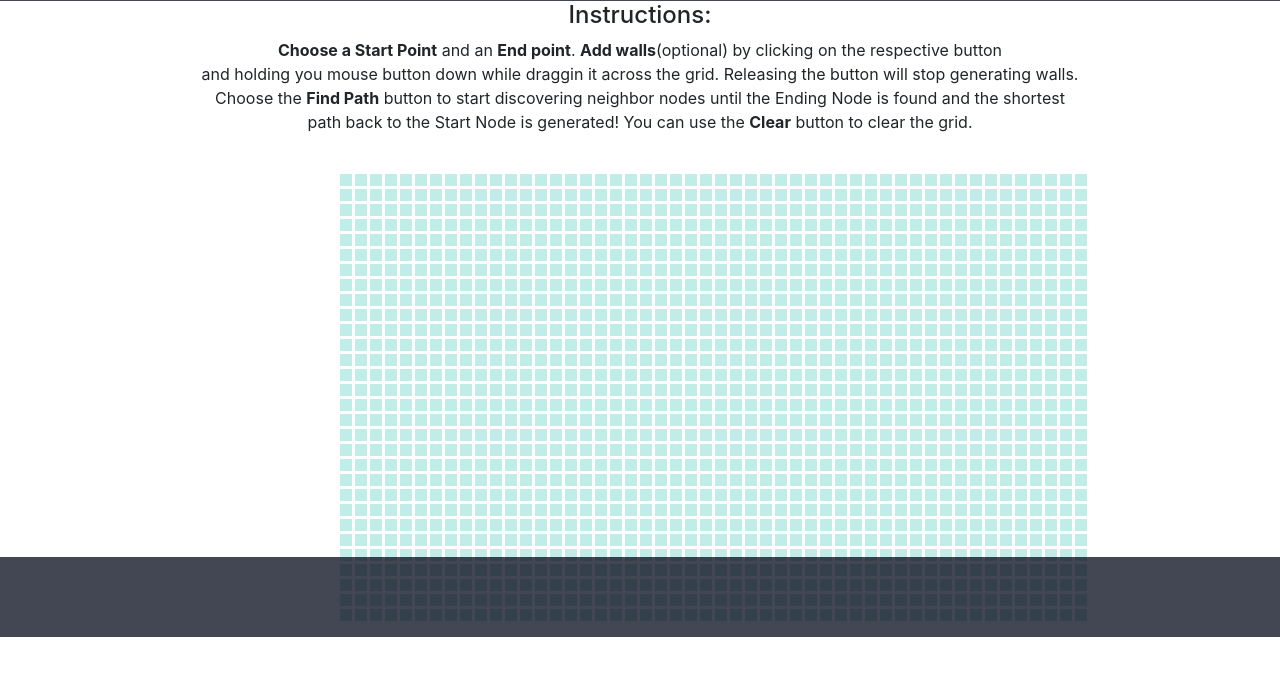
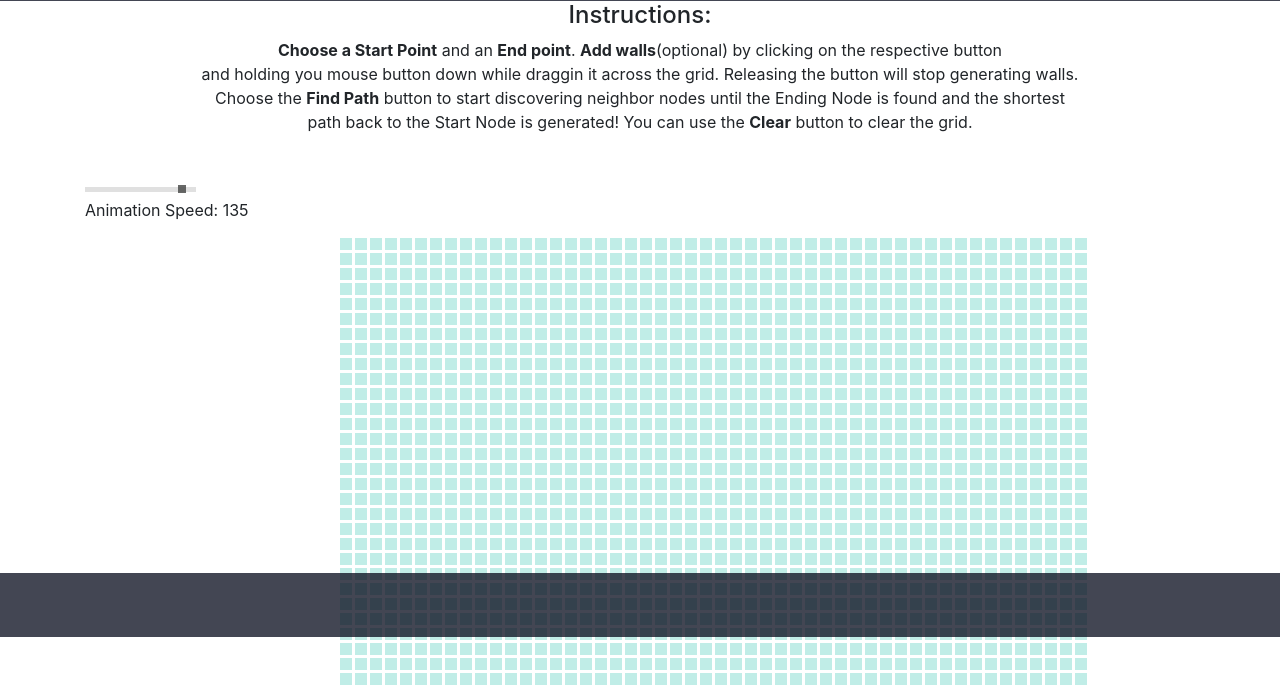
Before and after one commit to DimPap99/AlgorithmVisualizer, a Flask app: page /dijkstra in a window 1280 px wide. Shown: the part 163-848 px from the top of the page. Before the commit the page ends 800 px from the top, so only its background shows below. Run offline with Flask 2, Linux system fonts and the light colour scheme; some libraries are stand-ins or nearby versions.

Commit message:
Implemented insertion sort, added a range bar for the animation speed on pathfinding algos.

```diff
--- a/app.py
+++ b/app.py
@@ -55,8 +55,9 @@ def dijkstraNodes():
 
     return flask.render_template('dijkstra.html', nodes = nodes_dict1, algorithm= "Dijkstra")
 
-
-
+@app.route('/SortAlgorithms')
+def sortAlgorithms():
+    return flask.render_template("sortAlgorithms.html",algorithm="Sort Algorithms")
 
 @app.route('/runAlgo',methods= ['POST'])
 def dijkstraInfo():
--- a/static/Javascript/pathfinding.js
+++ b/static/Javascript/pathfinding.js
@@ -1,5 +1,4 @@
  //   var css = 'table td:hover{ background-color: #00ff00 }';
-
 
 function clearGraph(){
         location.reload();
@@ -85,6 +84,7 @@ function clearGraph(){
           dataType: "json"
           })
         .done(function(data) {
+            let timeout = output.innerHTML;
           //$('#output').text(data.output).show();
           // lists contains two sublists. In index 0 all the neighbors in sorted order. In index 1 the shortest path.
           let lists = JSON.parse(data.output);
@@ -97,6 +97,7 @@ function clearGraph(){
           //Draw the nodes.
             function draw(){
               setTimeout(function () {
+                  timeout = output.innerHTML;
                   console.log(lists[i])
                   if(neighbors[i] != endCellID){
                   document.getElementById(neighbors[i]).classList.add('neighbor');}
@@ -106,7 +107,7 @@ function clearGraph(){
                   if(i<neighbors.length){
                       draw();
                   }else drawPath();
-              },15)
+              },150 - timeout )
           }
           draw();
           function drawPath(){
--- a/static/styles/visualizer.css
+++ b/static/styles/visualizer.css
@@ -134,3 +134,39 @@
     background-color: rgb(255, 80, 22);
   }
 }
+
+
+.slidecontainer {
+  width: 20%;
+}
+
+.slider {
+  -webkit-appearance: none;
+  width: 50%;
+  height: 5px;
+  background: #d3d3d3;
+  outline: none;
+  opacity: 0.7;
+  -webkit-transition: .2s;
+  transition: opacity .2s;
+}
+
+.slider:hover {
+  opacity: 1;
+}
+
+.slider::-webkit-slider-thumb {
+  -webkit-appearance: none;
+  appearance: none;
+  width: 8px;
+  height: 8px;
+  background: rgba(2, 4, 2, 0.85);
+  cursor: pointer;
+}
+
+.slider::-moz-range-thumb {
+  width: 25px;
+  height: 25px;
+  background: rgba(4, 5, 5, 0.84);
+  cursor: pointer;
+}
--- a/templates/base.html
+++ b/templates/base.html
@@ -35,7 +35,7 @@
     {% endblock %}
 
 <!-- Footer -->
-<footer class="page-footer font-small blue pt-4" style=" position: absolute; bottom: 0; background-color:rgba(8,13,30,0.76);width: 100%; height: 10% ">
+<footer class="page-footer font-small blue pt-4" style=" position: absolute; bottom: 0; background-color:rgba(8,13,30,0.76);width: 100%; height: 8% ">
 
   <!-- Footer Links -->
   <div class="container-fluid text-center text-md-left">
--- a/templates/dijkstra.html
+++ b/templates/dijkstra.html
@@ -41,7 +41,23 @@
     Choose the <strong>Find Path</strong> button to start discovering neighbor nodes until the Ending Node is found and the shortest<br>
             path back to the Start Node is generated! You can use the <strong>Clear</strong> button to clear the grid.</p>
     </div>
-    <div class="container" style="margin-top: 40px;">
+
+
+</div>
+<div class="container" style="margin-top: 40px;">
+        <div class="slidecontainer">
+  <input type="range" min="1" max="150" value="135"  class="slider" id="myRange">
+            <p>Animation Speed: <span id="demo"></span></p></div>
+    <script>
+        var slider = document.getElementById("myRange");
+var output = document.getElementById("demo");
+output.innerHTML = slider.value;
+
+slider.oninput = function() {
+  output.innerHTML = this.value;
+  return this.value
+}
+</script>
         <div style="width:600px; margin:0 auto;">
 
                 <div class="content">
@@ -59,5 +75,7 @@
 
 <div id="output"></div>
 </br>
+
+
     </body>
 </html>
--- a/templates/mainpage.html
+++ b/templates/mainpage.html
@@ -14,8 +14,8 @@
     <select onchange="location.href='/'+this.value; " class="custom-select" style="background-color: rgba(8,13,30,0.76); color: #ffce11" required>
       <option value="">Select Algorithm</option>
       <option value="dijkstra">Dijkstra</option>
-      <option value="2">Two</option>
-      <option value="3">Three</option>
+      <option value="SortAlgorithms">Sort Algorithms</option>
+
     </select>
   </div>
 
```
Also changed, not shown: Algorithms/SortAlgorithms.py (added, +21 -0 lines), templates/sortAlgorithms.html (added, +11 -0 lines), Algorithms/InsertionSort.py (deleted).
